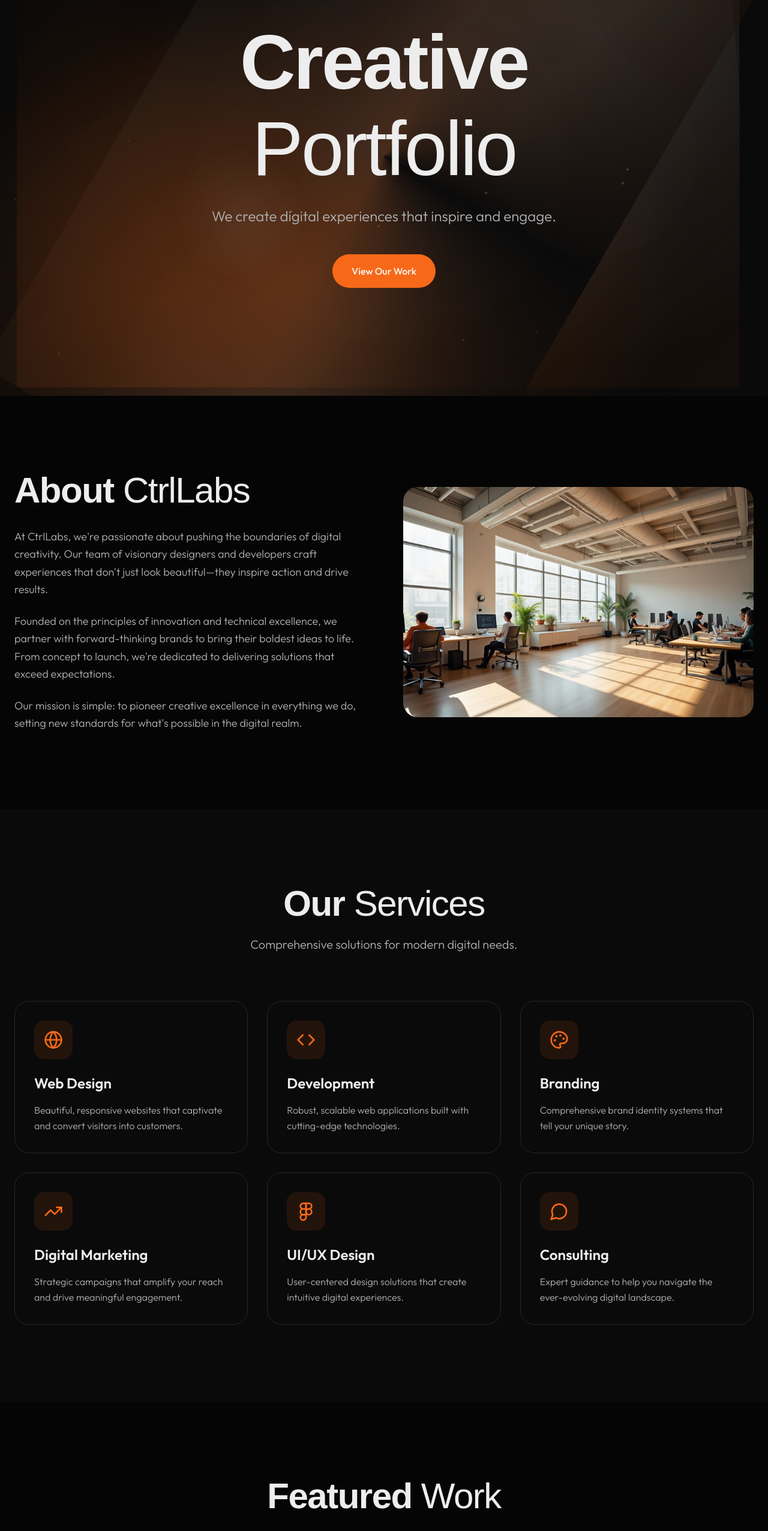
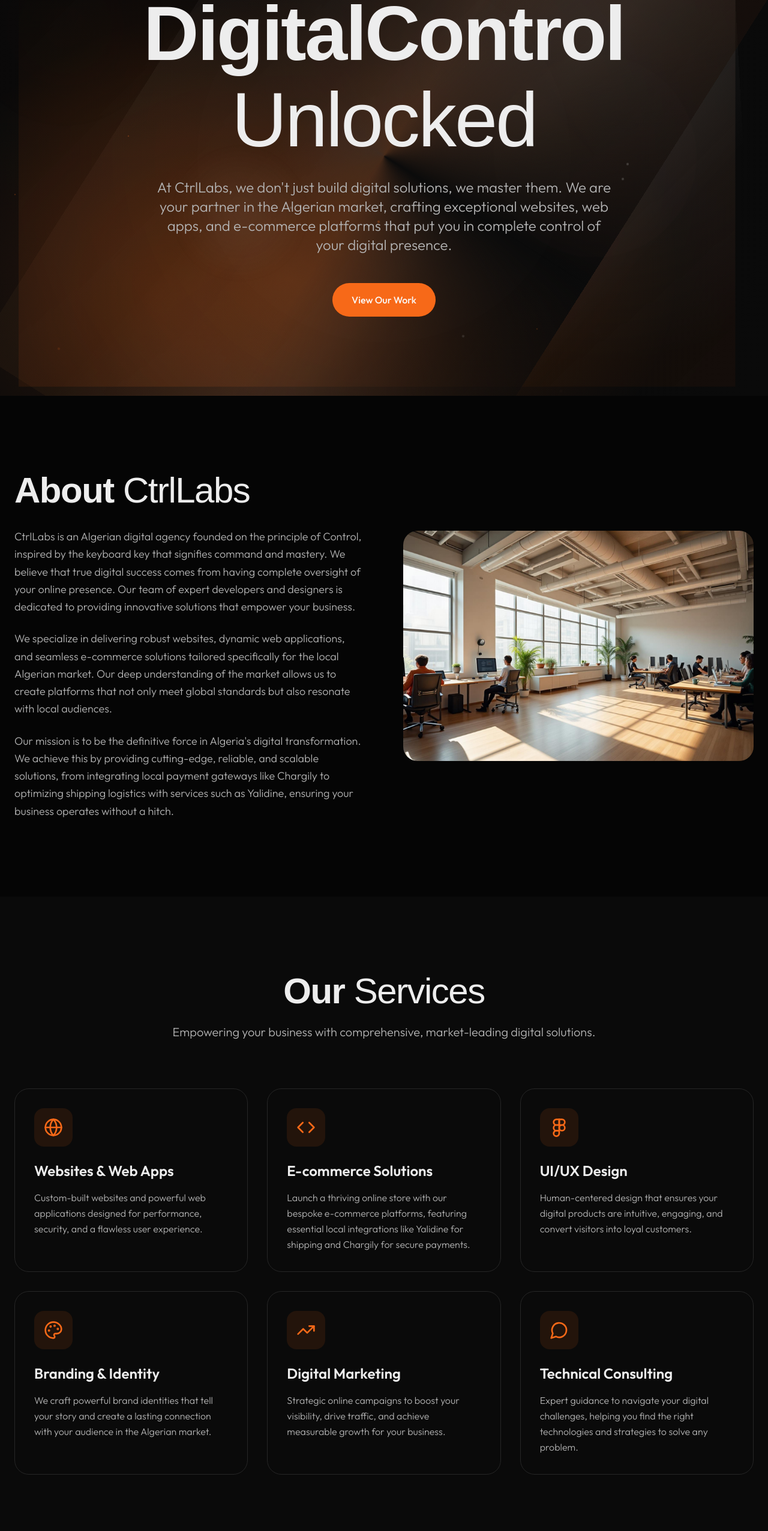
Before and after one commit to messaoudinedjemeddine/ctrllabs-website, a React (Vite) app: page / in a window 1280 px wide. Shown: the part 140-2693 px from the top of the page at 60% size. Built offline with nearby package versions, Linux system fonts and the light colour scheme; a web font is replaced by a local one.

Commit message:
Update website content to reflect CtrlLabs Algerian digital agency focus

```diff
--- a/src/components/sections/AboutSection.tsx
+++ b/src/components/sections/AboutSection.tsx
@@ -36,20 +36,15 @@ export const AboutSection = () => {
 
             <div className="space-y-6 text-lg text-light font-outfit font-light leading-relaxed">
               <p>
-                At CtrlLabs, we're passionate about pushing the boundaries of digital creativity.
-                Our team of visionary designers and developers craft experiences that don't just
-                look beautiful—they inspire action and drive results.
+                CtrlLabs is an Algerian digital agency founded on the principle of Control, inspired by the keyboard key that signifies command and mastery. We believe that true digital success comes from having complete oversight of your online presence. Our team of expert developers and designers is dedicated to providing innovative solutions that empower your business.
               </p>
 
               <p>
-                Founded on the principles of innovation and technical excellence, we partner with
-                forward-thinking brands to bring their boldest ideas to life. From concept to
-                launch, we're dedicated to delivering solutions that exceed expectations.
+                We specialize in delivering robust websites, dynamic web applications, and seamless e-commerce solutions tailored specifically for the local Algerian market. Our deep understanding of the market allows us to create platforms that not only meet global standards but also resonate with local audiences.
               </p>
 
               <p>
-                Our mission is simple: to pioneer creative excellence in everything we do,
-                setting new standards for what's possible in the digital realm.
+                Our mission is to be the definitive force in Algeria's digital transformation. We achieve this by providing cutting-edge, reliable, and scalable solutions, from integrating local payment gateways like Chargily to optimizing shipping logistics with services such as Yalidine, ensuring your business operates without a hitch.
               </p>
             </div>
           </div>
--- a/src/components/sections/ContactSection.tsx
+++ b/src/components/sections/ContactSection.tsx
@@ -54,7 +54,7 @@ export const ContactSection = () => {
             <span className="section-title-thin">Touch</span>
           </h2>
           <p className="text-xl text-light font-outfit font-light max-w-3xl mx-auto">
-            Ready to start your next project? Let's discuss how we can help bring your vision to life.
+            Ready to take control of your digital presence? Contact us today to discuss how we can build a powerful solution for your business in Algeria.
           </p>
         </div>
 
--- a/src/components/sections/HeroSection.tsx
+++ b/src/components/sections/HeroSection.tsx
@@ -74,7 +74,7 @@ export const HeroSection = () => {
         <h1 className="hero-title mb-8">
           <div className="hero-word-container">
             <span className="hero-title-bold animate-hero-word-1">
-              {"Creative".split('').map((letter, index) => (
+              {"Digital Control".split('').map((letter, index) => (
                 <span
                   key={index}
                   className="hero-letter"
@@ -87,7 +87,7 @@ export const HeroSection = () => {
           </div>
           <div className="hero-word-container">
             <span className="hero-title-thin animate-hero-word-2">
-              {"Portfolio".split('').map((letter, index) => (
+              {"Unlocked".split('').map((letter, index) => (
                 <span
                   key={index}
                   className="hero-letter"
@@ -100,8 +100,8 @@ export const HeroSection = () => {
           </div>
         </h1>
 
-        <p className="text-xl md:text-2xl text-light mb-12 font-outfit font-light max-w-2xl mx-auto">
-          We create digital experiences that inspire and engage.
+        <p className="text-xl md:text-2xl text-light mb-12 font-outfit font-light max-w-3xl mx-auto">
+          At CtrlLabs, we don't just build digital solutions, we master them. We are your partner in the Algerian market, crafting exceptional websites, web apps, and e-commerce platforms that put you in complete control of your digital presence.
         </p>
 
         <button
--- a/src/components/sections/PortfolioSection.tsx
+++ b/src/components/sections/PortfolioSection.tsx
@@ -75,10 +75,10 @@ export const PortfolioSection = () => {
         <div ref={sectionRef} className="text-center mb-20 opacity-0">
           <h2 className="section-title mb-6">
             <span className="section-title-bold">Featured</span>{' '}
-            <span className="section-title-thin">Work</span>
+            <span className="section-title-thin">Projects</span>
           </h2>
           <p className="text-xl text-light font-outfit font-light max-w-3xl mx-auto">
-            A showcase of our most impactful projects.
+            A curated selection of our most impactful work in the Algerian digital landscape.
           </p>
         </div>
 
--- a/src/components/sections/ServicesSection.tsx
+++ b/src/components/sections/ServicesSection.tsx
@@ -11,33 +11,33 @@ import {
 const services = [
   {
     icon: Globe,
-    title: 'Web Design',
-    description: 'Beautiful, responsive websites that captivate and convert visitors into customers.'
+    title: 'Websites & Web Apps',
+    description: 'Custom-built websites and powerful web applications designed for performance, security, and a flawless user experience.'
   },
   {
     icon: Code,
-    title: 'Development',
-    description: 'Robust, scalable web applications built with cutting-edge technologies.'
+    title: 'E-commerce Solutions',
+    description: 'Launch a thriving online store with our bespoke e-commerce platforms, featuring essential local integrations like Yalidine for shipping and Chargily for secure payments.'
+  },
+  {
+    icon: Figma,
+    title: 'UI/UX Design',
+    description: 'Human-centered design that ensures your digital products are intuitive, engaging, and convert visitors into loyal customers.'
   },
   {
     icon: Palette,
-    title: 'Branding',
-    description: 'Comprehensive brand identity systems that tell your unique story.'
+    title: 'Branding & Identity',
+    description: 'We craft powerful brand identities that tell your story and create a lasting connection with your audience in the Algerian market.'
   },
   {
     icon: TrendingUp,
     title: 'Digital Marketing',
-    description: 'Strategic campaigns that amplify your reach and drive meaningful engagement.'
-  },
-  {
-    icon: Figma,
-    title: 'UI/UX Design',
-    description: 'User-centered design solutions that create intuitive digital experiences.'
+    description: 'Strategic online campaigns to boost your visibility, drive traffic, and achieve measurable growth for your business.'
   },
   {
     icon: MessageCircle,
-    title: 'Consulting',
-    description: 'Expert guidance to help you navigate the ever-evolving digital landscape.'
+    title: 'Technical Consulting',
+    description: 'Expert guidance to navigate your digital challenges, helping you find the right technologies and strategies to solve any problem.'
   }
 ];
 
@@ -83,7 +83,7 @@ export const ServicesSection = () => {
             <span className="section-title-thin">Services</span>
           </h2>
           <p className="text-xl text-light font-outfit font-light max-w-3xl mx-auto">
-            Comprehensive solutions for modern digital needs.
+            Empowering your business with comprehensive, market-leading digital solutions.
           </p>
         </div>
 
--- a/src/components/sections/TeamSection.tsx
+++ b/src/components/sections/TeamSection.tsx
@@ -63,7 +63,7 @@ export const TeamSection = () => {
             <span className="section-title-thin">Team</span>
           </h2>
           <p className="text-xl text-light font-outfit font-light max-w-3xl mx-auto">
-            Talented professionals passionate about creativity.
+            A team of dedicated professionals who control every detail of your digital journey with passion and precision.
           </p>
         </div>
 
--- a/src/components/sections/TrustedCompaniesSection.tsx
+++ b/src/components/sections/TrustedCompaniesSection.tsx
@@ -45,7 +45,7 @@ export const TrustedCompaniesSection = () => {
             <span className="section-title-thin">By</span>
           </h2>
           <p className="text-xl text-light font-outfit font-light max-w-3xl mx-auto">
-            Leading companies worldwide trust us with their digital transformation.
+            We are proud partners to a growing number of businesses in Algeria, helping them achieve their digital goals.
           </p>
         </div>
 
```
